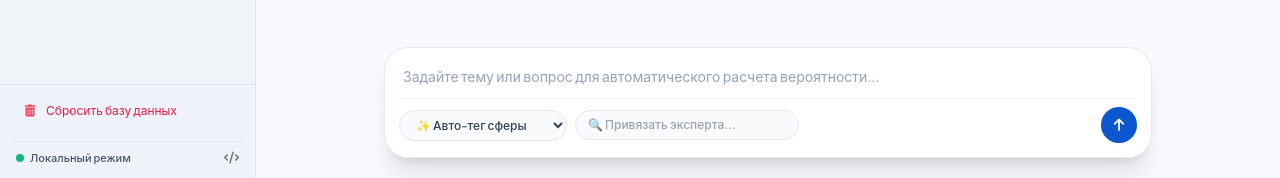
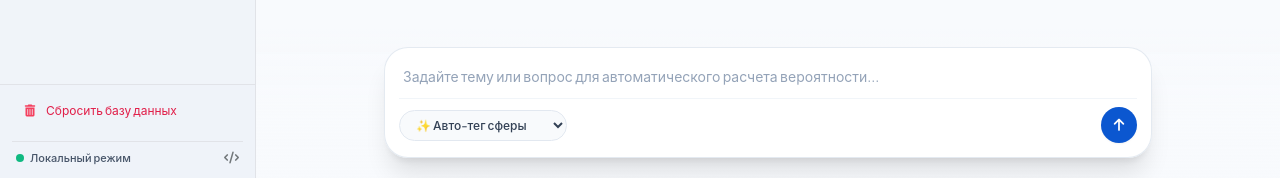
Before and after one commit to coolboy6969/truth-odds, a FastAPI app: page / in a window 1280 px wide. Shown: the part 622-800 px from the top of the page. Run offline with FastAPI, Linux system fonts and the light colour scheme; data comes from the database, SQL or seed files in the repository; data that the repository does not hold is empty; some libraries are stand-ins or nearby versions.

Commit message:
ui: remove attach expert input from bottom prompt bar

```diff
--- a/app/templates/index.html
+++ b/app/templates/index.html
@@ -612,7 +612,7 @@
                         <textarea id="promptInput" rows="1" onkeydown="handlePromptKeydown(event)" placeholder="Задайте тему или вопрос для автоматического расчета вероятности..." class="w-full bg-transparent text-xs md:text-sm text-slate-800 placeholder-slate-400 focus:outline-none resize-none leading-relaxed custom-scrollbar max-h-32 px-1 py-1"></textarea>
                     </div>
 
-                    <!-- Bottom Toolbar Inside Floating Capsule (NO Base Rate, HAS Persona Search & Domain) -->
+                    <!-- Bottom Toolbar Inside Floating Capsule -->
                     <div class="flex flex-wrap items-center justify-between gap-2 pt-2 border-t border-slate-100">
                         <div class="flex flex-wrap items-center gap-2">
 
@@ -624,14 +624,6 @@
                                 <option value="tech">🤖 Технологии и AI</option>
                                 <option value="general">🌐 Общее</option>
                             </select>
-
-                            <!-- Persona Search Autocomplete to attach expert into account -->
-                            <div class="relative">
-                                <input type="text" id="promptSpeakerSearch" placeholder="🔍 Привязать эксперта..." autocomplete="off" class="text-xs bg-slate-50 border border-slate-200 rounded-full px-3 py-1.5 text-slate-700 font-medium focus:outline-none focus:border-blue-500 w-36 sm:w-56 transition" oninput="handleSpeakerAutocomplete(this.value)" onfocus="handleSpeakerAutocomplete(this.value)">
-
-                                <!-- Autocomplete dropdown -->
-                                <div id="speakerAutocompleteDropdown" class="hidden absolute bottom-full mb-2 left-0 w-56 sm:w-64 bg-white border border-slate-200 rounded-2xl shadow-xl z-50 p-1.5 max-h-48 overflow-y-auto custom-scrollbar"></div>
-                            </div>
 
                         </div>
 
```
